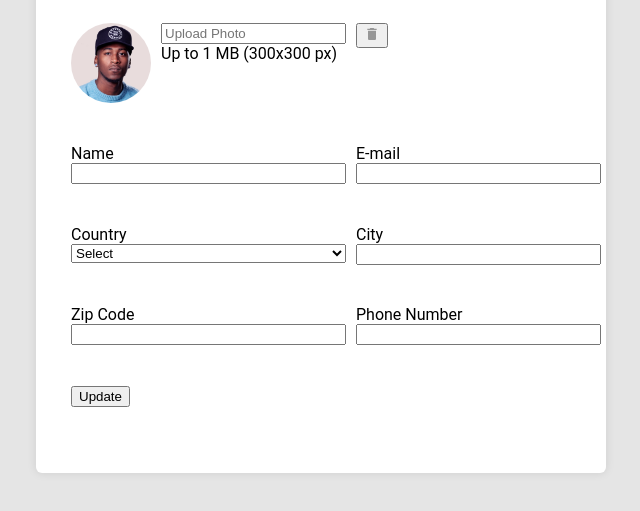
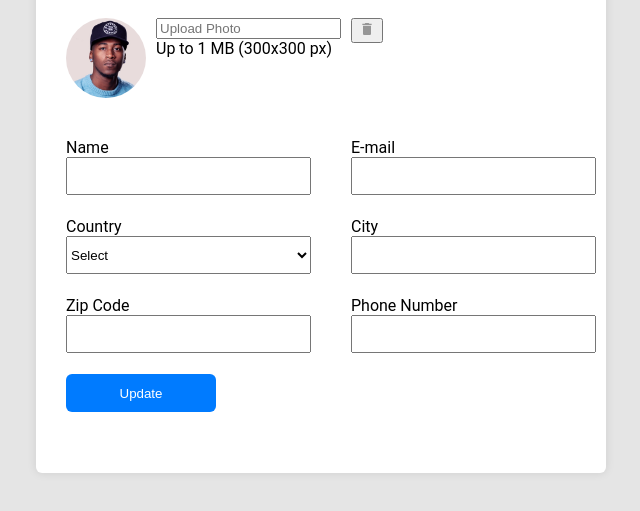
Before and after one commit to DmytroKozlovskiy/create-an-account, a plain HTML site: page form2.html in a window 1280 px wide. Shown: the part 145-656 px from the top of the page, without its empty margins (319-959 px from the left). Drawn offline with Linux system fonts and the light colour scheme.

Commit message:
add final changes

```diff
--- a/style/form2.css
+++ b/style/form2.css
@@ -3,7 +3,7 @@ form {
   width: 570px;
   height: 590px;
   border-radius: 6px;
-  padding: 35px;
+  padding: 30px;
   margin: 20px auto;
   box-shadow: 0 0 10px rgba(0, 0, 0, 0.1);
   display: grid;
@@ -33,7 +33,6 @@ form {
     }
 
 
-
   label:has([type="file"]) {
     position: relative;
 
@@ -53,11 +52,30 @@ form {
   button:last-child {
     grid-column: span 2;
   }
+  }
+
+
+  label:has([name="name"], [name="country"], [name="zip"], [name="city"], [name="email"], [name="phone"]) {
+
+    height: 38px;
+  }
+
+
+  label>input[name="name"], [name="country"], [name="zip"], [name="city"], [name="email"], [name="phone"] {
+    width: 245px;
+    height: 38px;
+    box-sizing: border-box;
+  }
+
+  button:last-child {
+    background-color:  #007BFF;
+    border: #007BFF;
+    width: 150px;
+    height: 38px;
+    border-radius: 6px;
+    color: white;
+  }
 
   button {
     place-self: start;
   }
-
-
-
-}
```
